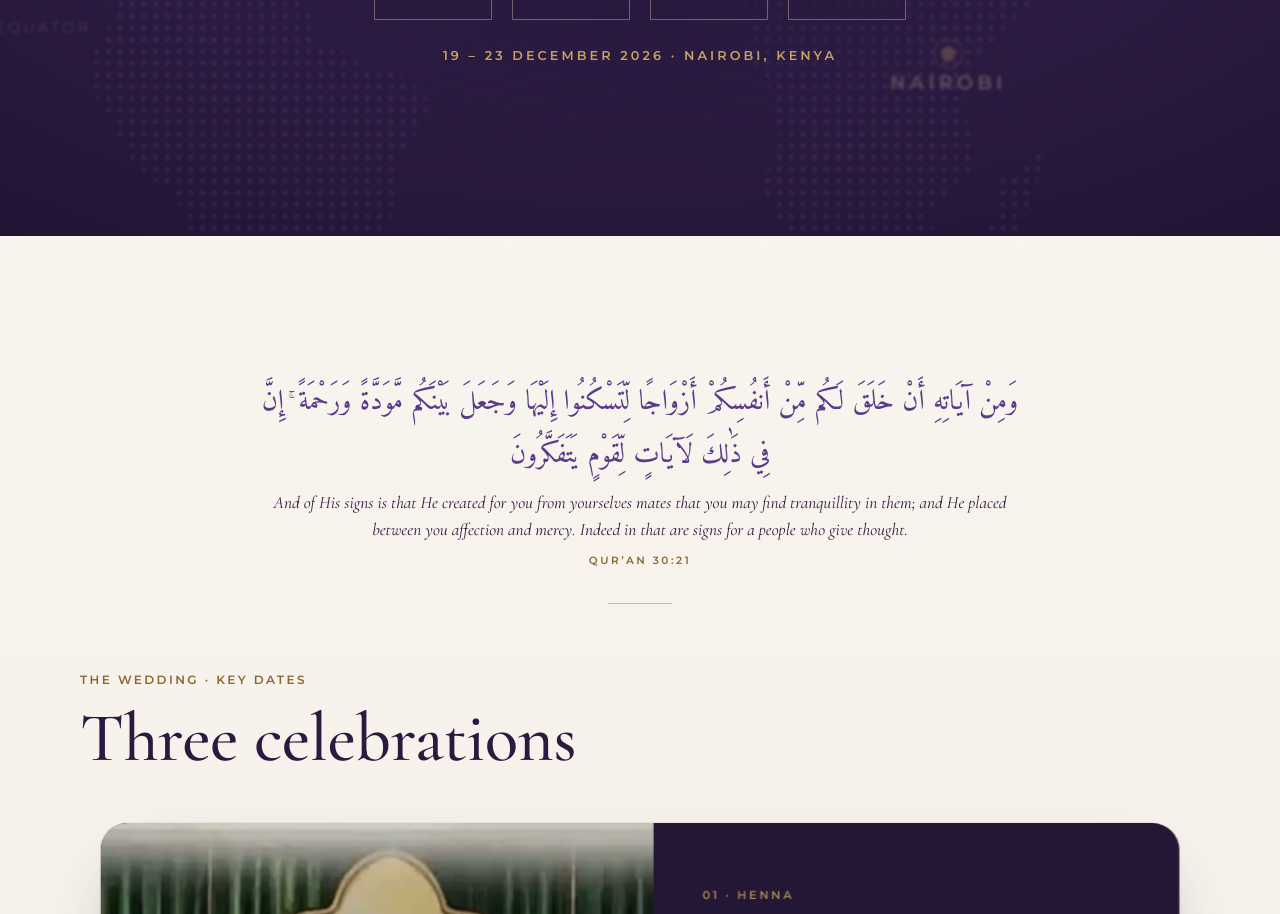
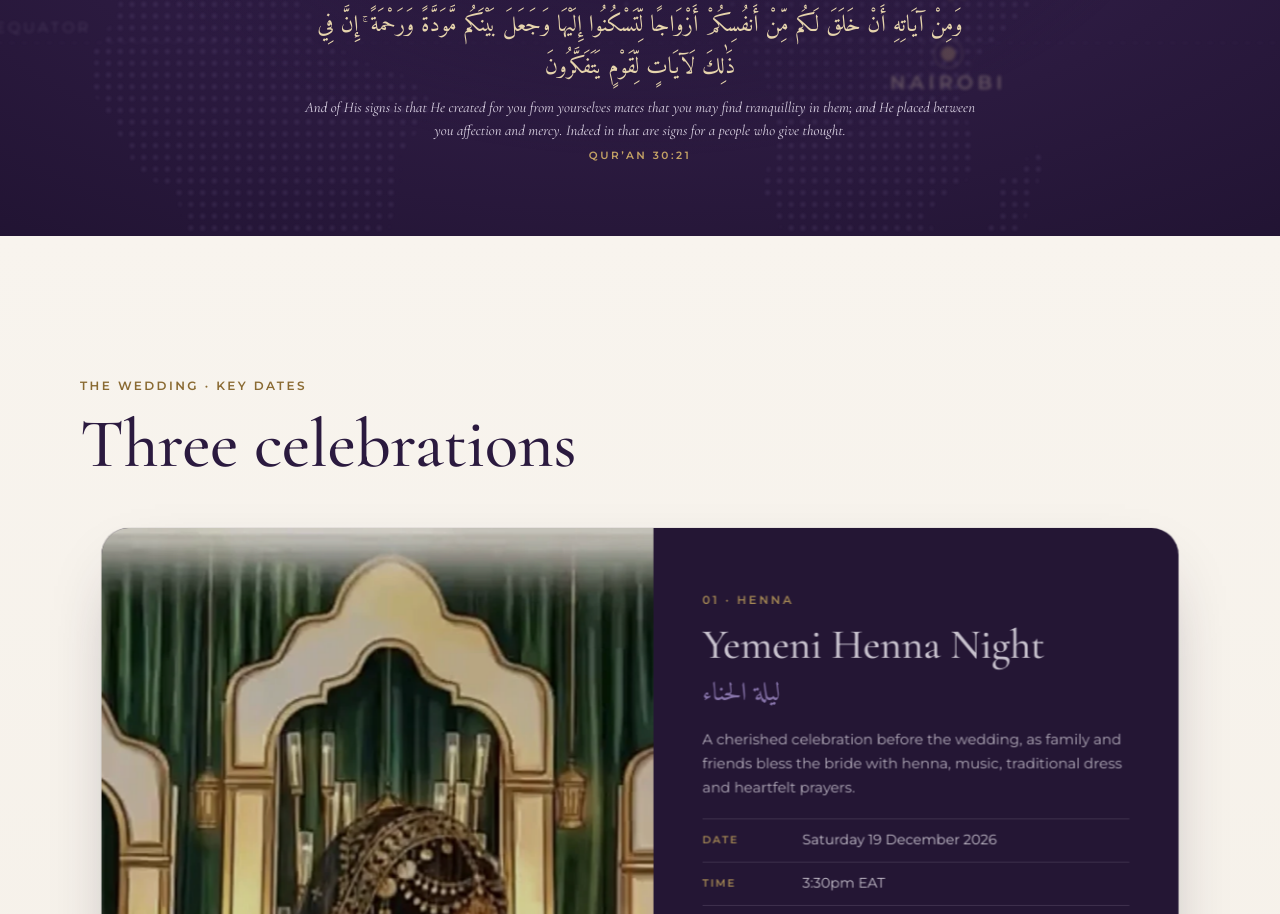
Before and after one commit to rgjymk2rzj-art/Fuad-Nisan-Wedding, a plain HTML site: page index.html in a window 1280 px wide. Shown: the part 564-1478 px from the top of the page. Drawn offline with nearby package versions, Linux system fonts and the light colour scheme.

Commit message:
Move Qur'an 30:21 under the dates on the opening page
Co-Authored-By: Claude Opus 5.5 <noreply@anthropic.com>
Claude-Session: https://claude.ai/code/session_01F22qF88QEudZzzfJnzc2rH

```diff
--- a/assets/css/site.css
+++ b/assets/css/site.css
@@ -345,3 +345,11 @@ a:hover { color: var(--gold-ink); }
 }
 @media (max-height: 640px) { .welcome .names { font-size: clamp(40px, 6vw, 80px); } .countdown span { font-size: 32px; } }
 @media (prefers-reduced-motion: reduce) { .welcome, .map { transition: none; } }
+
+/* Qur'an 30:21 under the date on the opening page */
+.verse--welcome { max-width: 680px; margin-top: clamp(10px, 2.4vh, 26px); padding-top: clamp(12px, 2.2vh, 22px); border-top: 1px solid rgba(230, 212, 172, .28); }
+.verse--welcome .verse__ar { font-size: clamp(18px, 1.8vw, 24px); line-height: 1.85; color: var(--gold-2); }
+.verse--welcome .verse__en { margin-top: 6px; font-size: clamp(13.5px, 1.15vw, 16px); line-height: 1.55; color: var(--on-ink); opacity: .9; }
+.verse--welcome .verse__ref { margin-top: 6px; font-size: 10.5px; color: var(--gold); }
+@media (max-width: 600px) { .verse--welcome .verse__ar { font-size: 17px; line-height: 1.8; } .verse--welcome .verse__en { font-size: 13px; } }
+@media (max-height: 700px) { .verse--welcome .verse__en { display: none; } }
--- a/index.html
+++ b/index.html
@@ -18,7 +18,7 @@
 <link rel="preconnect" href="https://fonts.googleapis.com">
 <link rel="preconnect" href="https://fonts.gstatic.com" crossorigin>
 <link rel="stylesheet" href="https://fonts.googleapis.com/css2?family=Amiri:wght@400;700&family=Cormorant+Garamond:ital,wght@0,400;0,500;0,600;1,400;1,500&family=Montserrat:wght@300;400;500;600&family=Pinyon+Script&display=swap">
-<link rel="stylesheet" href="/assets/css/site.css?v=13">
+<link rel="stylesheet" href="/assets/css/site.css?v=14">
 <script>document.documentElement.classList.add('js')</script>
 </head>
 <body>
@@ -53,6 +53,11 @@
         <div><span data-cd="s">--</span><small>Seconds</small></div>
       </div>
       <p class="welcome__date">19 – 23 December 2026 <span aria-hidden="true">·</span> Nairobi, Kenya</p>
+      <div class="verse verse--welcome">
+        <p class="verse__ar" lang="ar" dir="rtl">وَمِنْ آيَاتِهِ أَنْ خَلَقَ لَكُم مِّنْ أَنفُسِكُمْ أَزْوَاجًا لِّتَسْكُنُوا إِلَيْهَا وَجَعَلَ بَيْنَكُم مَّوَدَّةً وَرَحْمَةً ۚ إِنَّ فِي ذَٰلِكَ لَآيَاتٍ لِّقَوْمٍ يَتَفَكَّرُونَ</p>
+        <p class="verse__en">And of His signs is that He created for you from yourselves mates that you may find tranquillity in them; and He placed between you affection and mercy. Indeed in that are signs for a people who give thought.</p>
+        <p class="verse__ref">Qur’an 30:21</p>
+      </div>
     </div>
   </div>
 </section>
@@ -60,11 +65,6 @@
 <!-- 3 · The three celebrations, stacked -->
 <section id="celebrations" class="events" aria-labelledby="events-title">
   <div class="events__head">
-    <div class="verse verse--small">
-      <p class="verse__ar" lang="ar" dir="rtl">وَمِنْ آيَاتِهِ أَنْ خَلَقَ لَكُم مِّنْ أَنفُسِكُمْ أَزْوَاجًا لِّتَسْكُنُوا إِلَيْهَا وَجَعَلَ بَيْنَكُم مَّوَدَّةً وَرَحْمَةً ۚ إِنَّ فِي ذَٰلِكَ لَآيَاتٍ لِّقَوْمٍ يَتَفَكَّرُونَ</p>
-      <p class="verse__en">And of His signs is that He created for you from yourselves mates that you may find tranquillity in them; and He placed between you affection and mercy. Indeed in that are signs for a people who give thought.</p>
-      <p class="verse__ref">Qur’an 30:21</p>
-    </div>
     <p class="eyebrow eyebrow--dark">The wedding · key dates</p>
     <h2 id="events-title" class="disp">Three celebrations</h2>
   </div>
```
